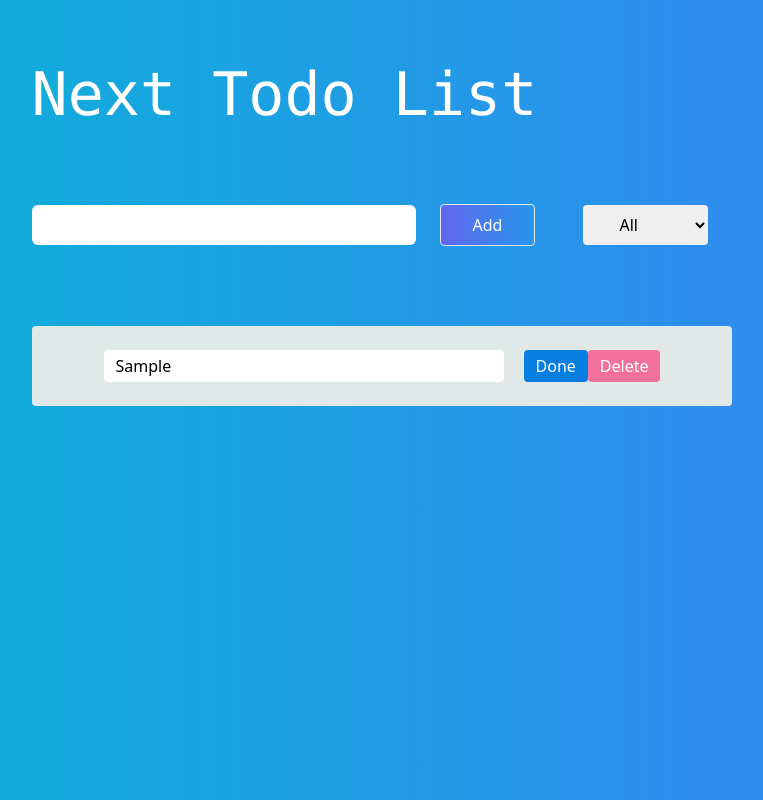
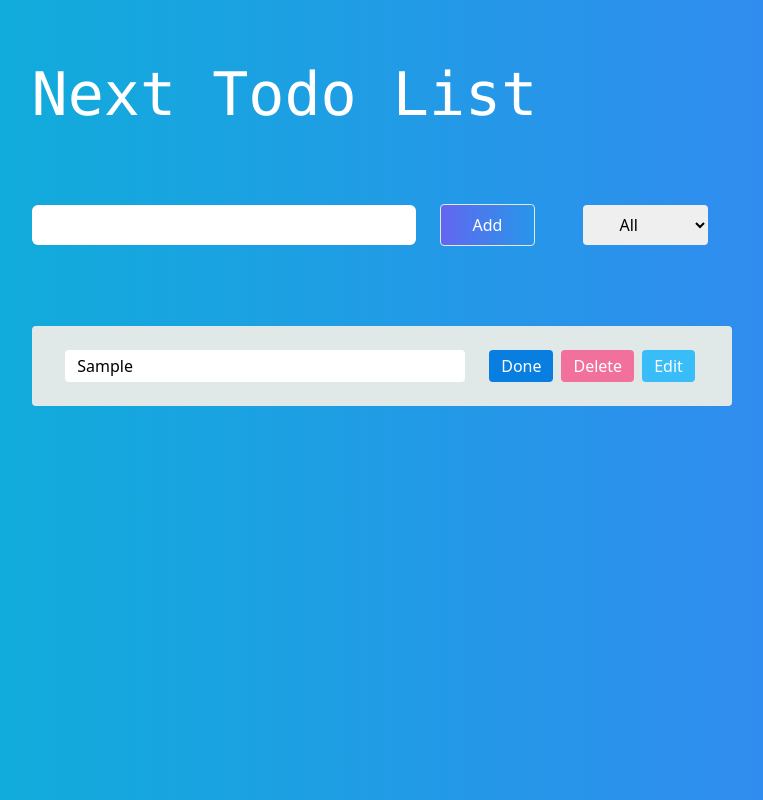
Before and after one commit to ashutoshbhandari5/List-Editor, a Next.js app: page / in a window 1280 px wide. Both pictures are taken after typing "Sample" into the empty fields and a click on the button "Add". Shown: the whole page, without its empty margins (258-1021 px from the left). Built offline with nearby package versions, Linux system fonts and the light colour scheme.

Commit message:
Added update todo

```diff
--- a/components/TodoItem.js
+++ b/components/TodoItem.js
@@ -1,6 +1,6 @@
 import React from "react";
 
-const TodoItem = ({ item, handleIsCompleted, deleteTodo }) => {
+const TodoItem = ({ item, handleIsCompleted, deleteTodo, setEditTodo }) => {
   return (
     <div className="flex w-full min-w-[120px] justify-center text-white p-2">
       <h1 className="bg-white min-w-[400px] text-black py-1 px-3 rounded mr-5 ">
@@ -10,15 +10,21 @@ const TodoItem = ({ item, handleIsCompleted, deleteTodo }) => {
         onClick={(e) => {
           handleIsCompleted(item.id);
         }}
-        className="py-1 px-3 rounded bg-add-green"
+        className="mx-1 py-1 px-3 rounded bg-add-green"
       >
         {item.completed ? <strike>Done</strike> : "Done"}
       </button>
       <button
         onClick={() => deleteTodo(item.id)}
-        className="bg-delete-red rounded py-1 px-3"
+        className="mx-1 bg-delete-red rounded py-1 px-3"
       >
         Delete
+      </button>
+      <button
+        onClick={() => setEditTodo(item)}
+        className="mx-1 bg-sky-400 rounded py-1 px-3"
+      >
+        Edit
       </button>
     </div>
   );
--- /dev/null
+++ b/components/UpdateTodo.js
@@ -0,0 +1,23 @@
+import React, { useState } from "react";
+
+const UpdateTodo = ({ editItem, handleTodoItemUpdate }) => {
+  const [inputText, setInputText] = useState(editItem.name);
+  return (
+    <div className="flex w-full mt-10 min-w-[120px] justify-center text-white p-2">
+      <input
+        className="p-4 rounded h-10 min-w-[385px] focus:outline-none text-black"
+        type="text"
+        value={inputText}
+        onChange={(e) => setInputText(e.target.value)}
+      />
+      <button
+        onClick={() => handleTodoItemUpdate(editItem, inputText)}
+        className="mx-1 rounded py-1 px-3 bg-sky-400 block hover:bg-white hover:text-black "
+      >
+        Update
+      </button>
+    </div>
+  );
+};
+
+export default UpdateTodo;
--- a/pages/index.js
+++ b/pages/index.js
@@ -1,12 +1,14 @@
 import React, { useEffect, useMemo, useState } from "react";
 import TodoForm from "../components/TodoForm";
 import TodoItem from "../components/TodoItem";
+import UpdateTodo from "../components/UpdateTodo";
 
 export default function Home() {
   const [todoItem, setTodoItem] = useState("");
   const [todo, setTodoList] = useState([]);
   const [firstRender, setFirstRender] = useState(true);
   const [currentFilter, setCurrentFilter] = useState("all");
+  const [editTodo, setEditTodo] = useState(null);
 
   const filteredTodos = useMemo(() => filterTodos(), [todo, currentFilter]);
 
@@ -76,6 +78,19 @@ export default function Home() {
     setTodoList((prevState) => prevState.filter((el) => el.id !== id));
   };
 
+  const handleTodoItemUpdate = (item, value) => {
+    const updatedTodoItem = { ...item, name: value };
+    setTodoList((prevState) =>
+      prevState.map((el) => {
+        if (el.id === updatedTodoItem.id) {
+          return updatedTodoItem;
+        }
+        return el;
+      })
+    );
+    setEditTodo(null);
+  };
+
   useEffect(() => {
     if (firstRender) {
       setTodoList(getInitialTodos());
@@ -97,17 +112,25 @@ export default function Home() {
             submitNewTodo={submitNewTodo}
           />
         </div>
-        {filteredTodos.length > 0 && (
+        {editTodo ? (
+          <UpdateTodo
+            editItem={editTodo}
+            handleTodoItemUpdate={handleTodoItemUpdate}
+          />
+        ) : (
+          filteredTodos.length > 0 && (
             <div className=" rounded p-4 bg-white-gradient flex flex-col place-items-start mt-20 justify-center h-full">
               {filteredTodos.map((el, i) => (
                 <TodoItem
                   handleIsCompleted={handleIsCompleted}
                   deleteTodo={deleteTodo}
+                  setEditTodo={setEditTodo}
                   item={el}
                   key={i}
                 />
               ))}
             </div>
+          )
         )}
       </div>
     </div>
```
Lines whose indentation alone changed are shown as unchanged.
